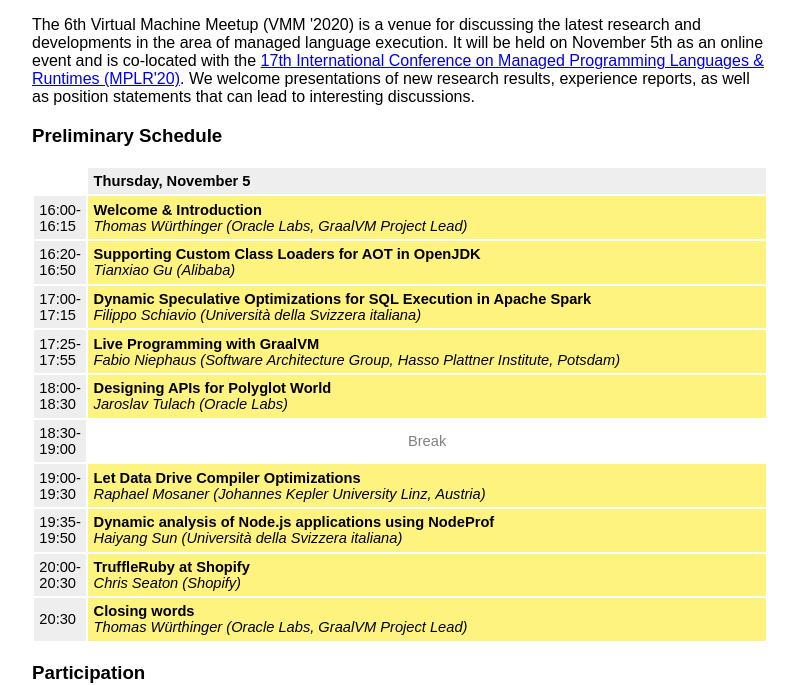
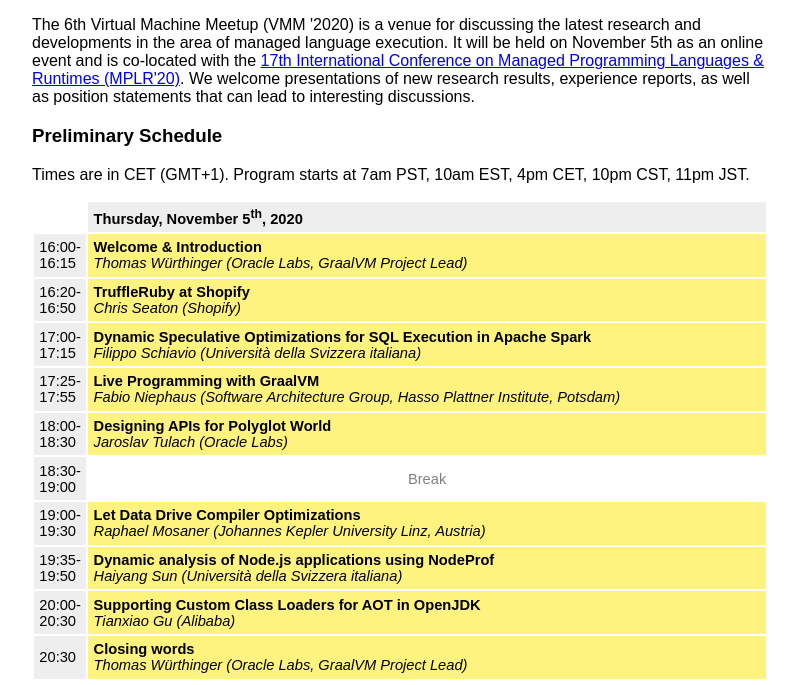
Before and after one commit to vmmeetup/vmmeetup.github.io, a plain HTML site: page 2020/index.html in a window 1280 px wide. Shown: the part 115-800 px from the top of the page, without its empty margins (240-1037 px from the left). Drawn offline with Linux system fonts and the light colour scheme.

Commit message:
clarify timezones, swap Alibab and Shopify talks

```diff
--- a/2020/index.html
+++ b/2020/index.html
@@ -83,10 +83,12 @@ Topics include, but are not limited to:
 
 <h3>Preliminary Schedule</h3>
 
+<p>Times are in CET (GMT+1). Program starts at 7am PST, 10am EST, 4pm CET, 10pm CST, 11pm JST.</p>
+
 <table>
 	<tr>
 		<td></td>
-		<td class="header" width="100%"><b>Thursday, November 5</b></td>
+		<td class="header" width="100%"><b>Thursday, November 5<sup>th</sup>, 2020</b></td>
 	</tr>
 	<tr>
 		<td class="time">16:00-16:15</td>
@@ -94,7 +96,7 @@ Topics include, but are not limited to:
 	</tr>
 	<tr>
 		<td class="time">16:20-16:50</td>
-		<td class="talk"><strong>Supporting Custom Class Loaders for AOT in OpenJDK</strong><br/><i>Tianxiao Gu (Alibaba)</i></td>
+		<td class="talk"><strong>TruffleRuby at Shopify</strong><br/><i>Chris Seaton (Shopify)</i></td>
 	</tr>
 	<tr>
 		<td class="time">17:00-17:15</td>
@@ -122,7 +124,7 @@ Topics include, but are not limited to:
 	</tr>
 	<tr>
 		<td class="time">20:00-20:30</td>
-		<td class="talk"><strong>TruffleRuby at Shopify</strong><br/><i>Chris Seaton (Shopify)</i></td>
+		<td class="talk"><strong>Supporting Custom Class Loaders for AOT in OpenJDK</strong><br/><i>Tianxiao Gu (Alibaba)</i></td>
 	</tr>
 	<tr>
 		<td class="time">20:30</td>
```
